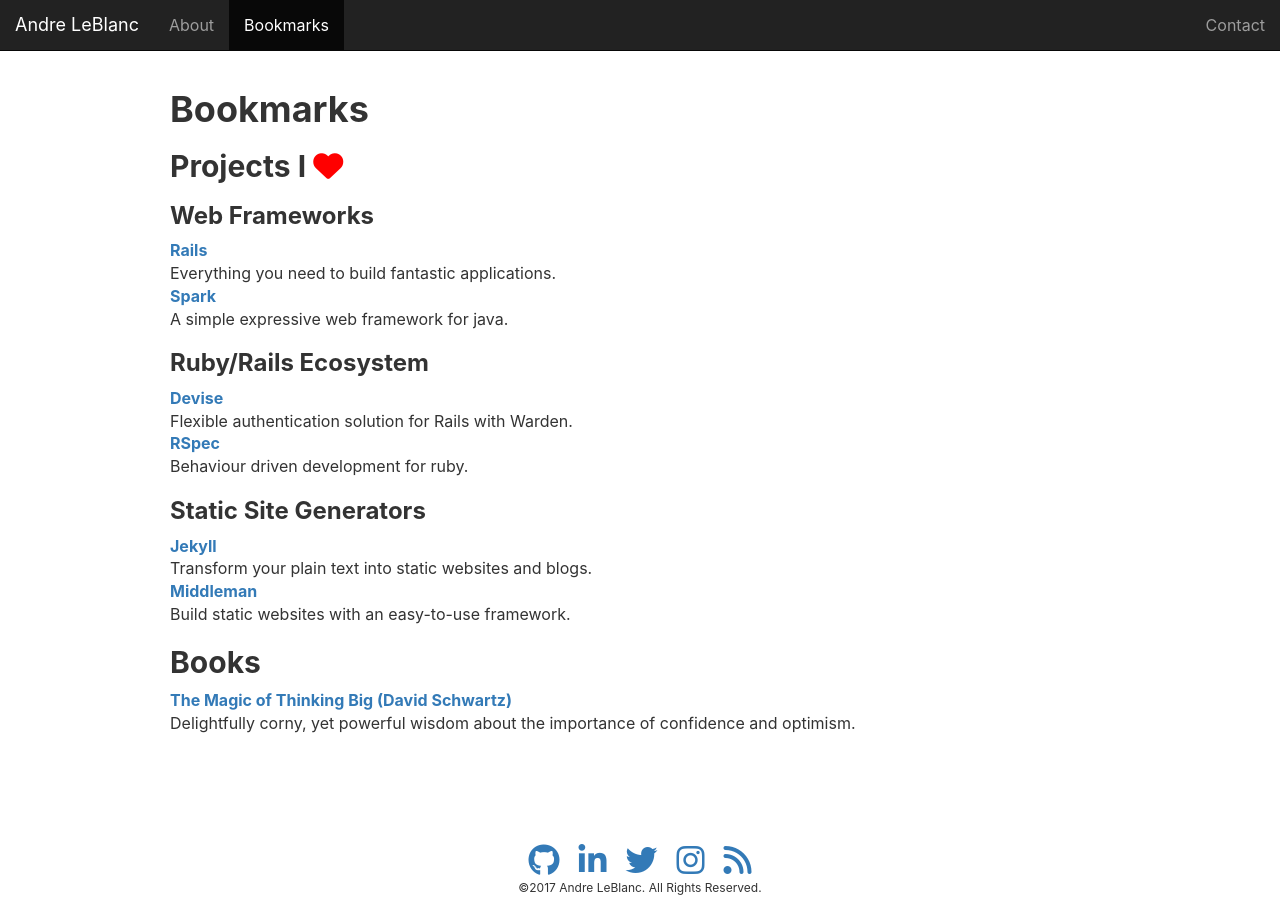
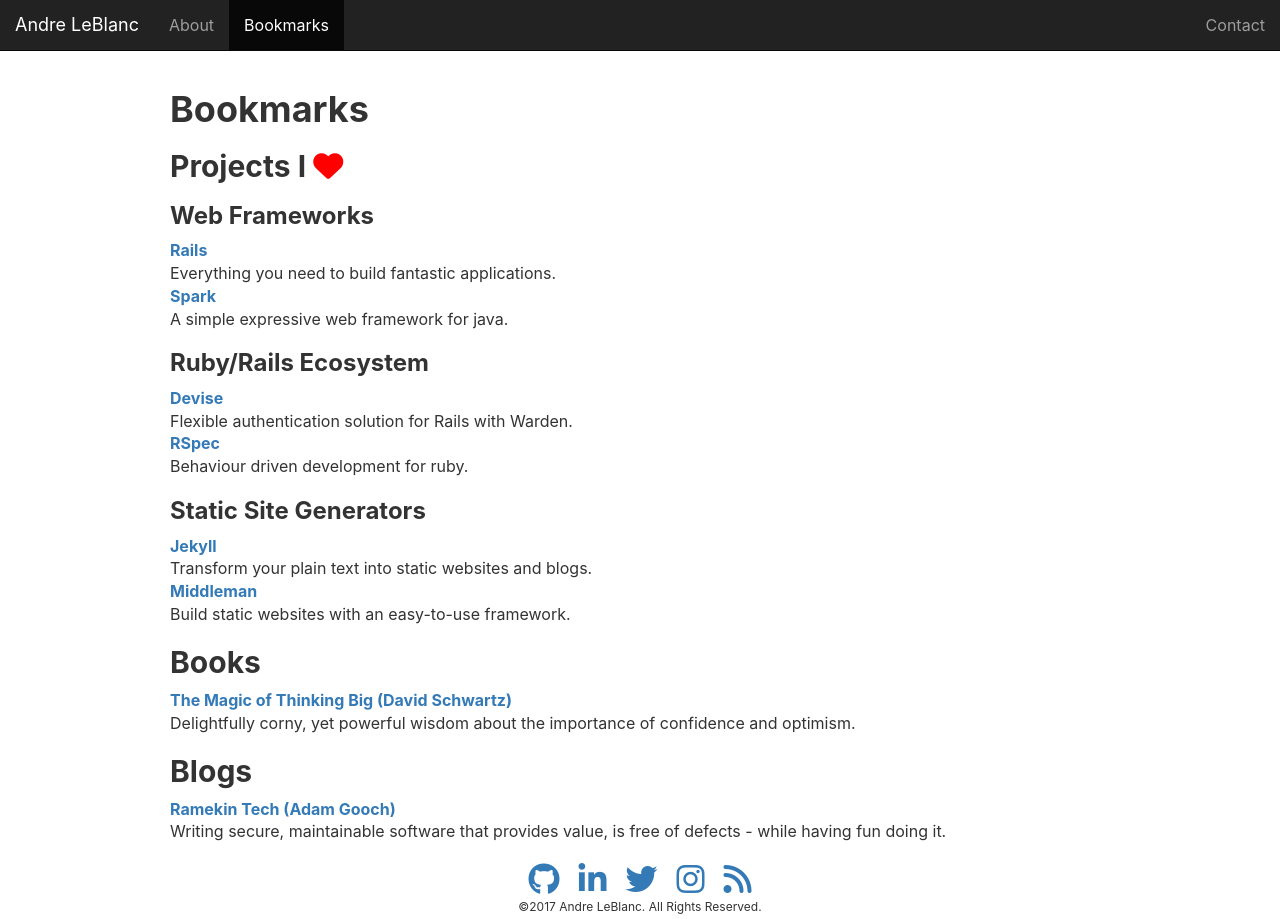
Before and after one commit to andremleblanc/andreleblanc.me, a Jekyll site: the page built from bookmarks.html, in a window 1280 px wide. Built offline with Jekyll 4.4.1, drawn with Linux system fonts in a browser that asks for light colours; nearby versions of some CDN libraries.

Commit message:
add adams blog

```diff
--- a/bookmarks.html
+++ b/bookmarks.html
@@ -51,5 +51,18 @@ title: Bookmarks
         </dd>
       </dl>
     </section>
+
+    <section>
+      <h2>Blogs</h2>
+      <dl>
+        <dt>
+          <a target="_blank" href="http://ramekintech.com/">Ramekin Tech (Adam Gooch)</a>
+        </dt>
+        <dd>
+          Writing secure, maintainable software that provides value, is free
+          of defects - while having fun doing it.
+        </dd>
+      </dl>
+    </section>
   </div>
 </div>
--- a/posts.html
+++ /dev/null
@@ -1,5 +0,0 @@
-<a href="#">Projects</a>
-<a href="#">Books</a>
-<a href="#">Interests</a>
-<a href="#">Open Source</a>
-<a href="#">Projects I &lt; 3</a>
```
